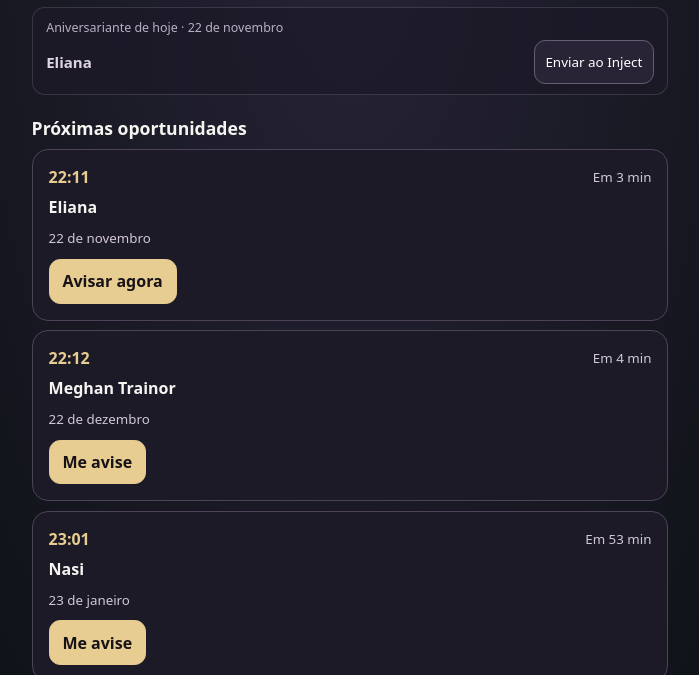
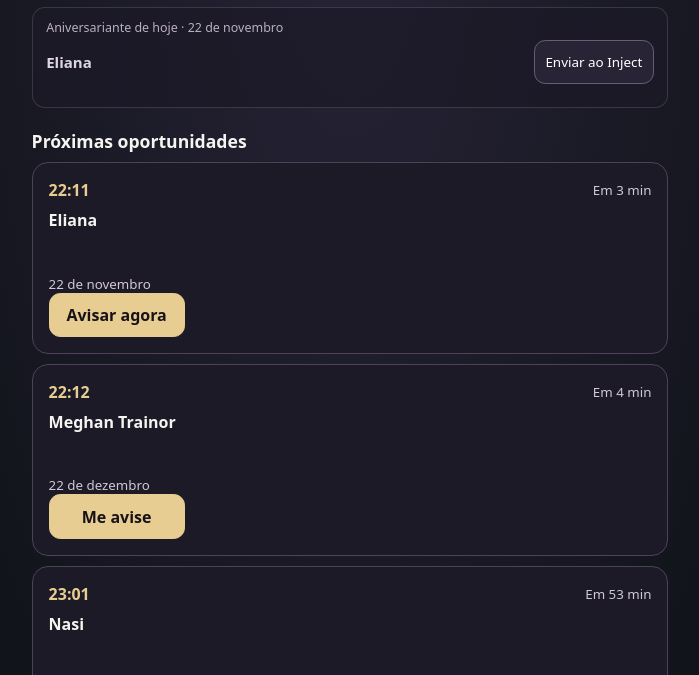
Before and after one commit to 100ratings/birthday-clock, a plain HTML site: page docs/index.html in a window 1280 px wide. Shown: the part 69-744 px from the top of the page, without its empty margins (290-989 px from the left). Drawn offline with Linux system fonts and the light colour scheme.

Commit message:
Estabilizar cartões e evitar piscadas sem reconstruir a lista

```diff
--- a/docs/style.css
+++ b/docs/style.css
@@ -13,12 +13,19 @@ button{cursor:pointer;background:#292435;color:#fff;min-height:44px}
 button.primary{background:#e7cd91;color:#171217;border-color:#e7cd91;font-weight:650}
 button:disabled{opacity:.55}
 article,#alarm{padding:1rem;border:1px solid #4c4358;border-radius:1rem;margin:.6rem 0;background:#1d1a27}
+#upcoming article{height:12rem;display:flex;flex-direction:column}
+#upcoming article>.name-with-inject{flex:1 1 auto;min-height:0;overflow:hidden;margin:.5rem 0 .2rem;align-content:flex-start}
+#upcoming article>.row,#upcoming article>small{flex:none}
+#upcoming article>.actions{flex:0 0 44px;margin-top:auto}
+#upcoming article>.actions button{min-width:8.5rem}
+#upcoming article>.marked-label{flex:0 0 44px;margin-top:auto;margin-bottom:0;display:flex;align-items:center}
+#upcoming [hidden]{display:none!important}
 #alarm,article.marked{border-color:#79b798;background:#1d2725;box-shadow:inset 0 0 0 1px rgba(121,183,152,.16)}
 .marked-label{color:#a7d9bc;font-weight:650}
 .name-with-inject,.alarm-heading{display:flex;align-items:baseline;flex-wrap:wrap;gap:.35rem .55rem}
 .alarm-label-text{min-width:0;overflow-wrap:anywhere}
 .inject-indicator{display:inline-flex;align-items:center;flex:none;color:#8bc8ec;font-size:.78rem;font-weight:650;white-space:nowrap;line-height:1.4}
-#today{padding:.65rem .85rem;border:1px solid rgba(209,199,218,.17);border-radius:.8rem;margin:.65rem 0;background:rgba(29,26,39,.72)}
+#today{padding:.65rem .85rem;border:1px solid rgba(209,199,218,.17);border-radius:.8rem;margin:.65rem 0;background:rgba(29,26,39,.72);min-height:6.3rem}
 .today-birthday{display:flex;flex-direction:column;gap:.25rem}
 .today-birthday-label{font-size:.78rem;color:#b9afc4}
 .today-birthday-name{font-size:.94rem;font-weight:550;color:#ded6e6;min-width:0;flex:1;overflow-wrap:anywhere}
@@ -27,6 +34,8 @@ article,#alarm{padding:1rem;border:1px solid #4c4358;border-radius:1rem;margin:.
 .today-inject-button{flex:none;white-space:nowrap;padding:.55rem .65rem;font-size:.84rem}
 time{color:#e7cd91;font-variant-numeric:tabular-nums;font-weight:700}
 small,#notice{color:#d1c7da}
+#notice:empty{display:none}
+#notice:not(:empty){position:fixed;z-index:40;left:50%;bottom:calc(env(safe-area-inset-bottom) + .75rem);transform:translateX(-50%);width:max-content;max-width:calc(100vw - 2rem);margin:0;padding:.8rem 1rem;border:1px solid #665d77;border-radius:.8rem;background:#292435;color:#f6f4f0;box-shadow:0 8px 30px #0009;pointer-events:none;text-align:center}
 .actions{justify-content:flex-start;margin-top:.65rem}
 dialog{width:min(92vw,29rem);border:1px solid #665d77;border-radius:1rem;background:#1d1a27;padding:1.25rem}
 dialog::backdrop{background:#000a}
```
